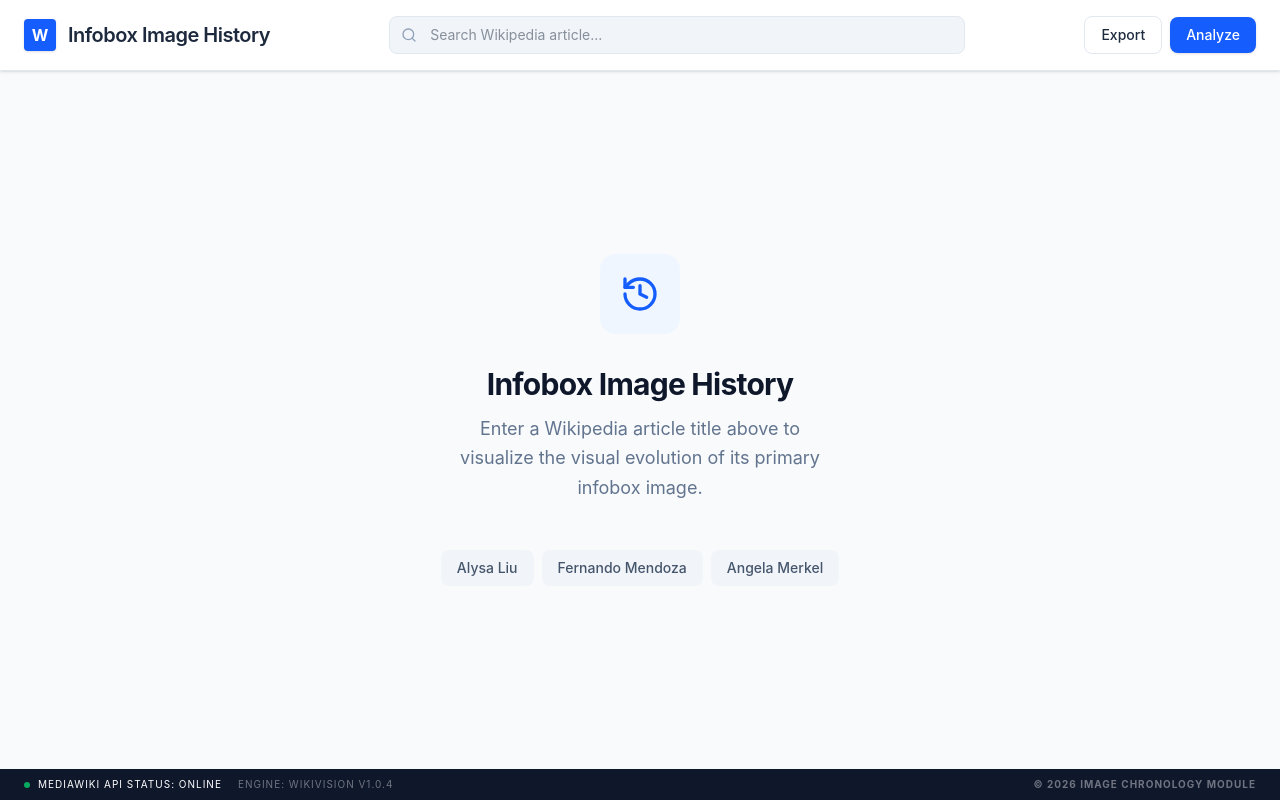
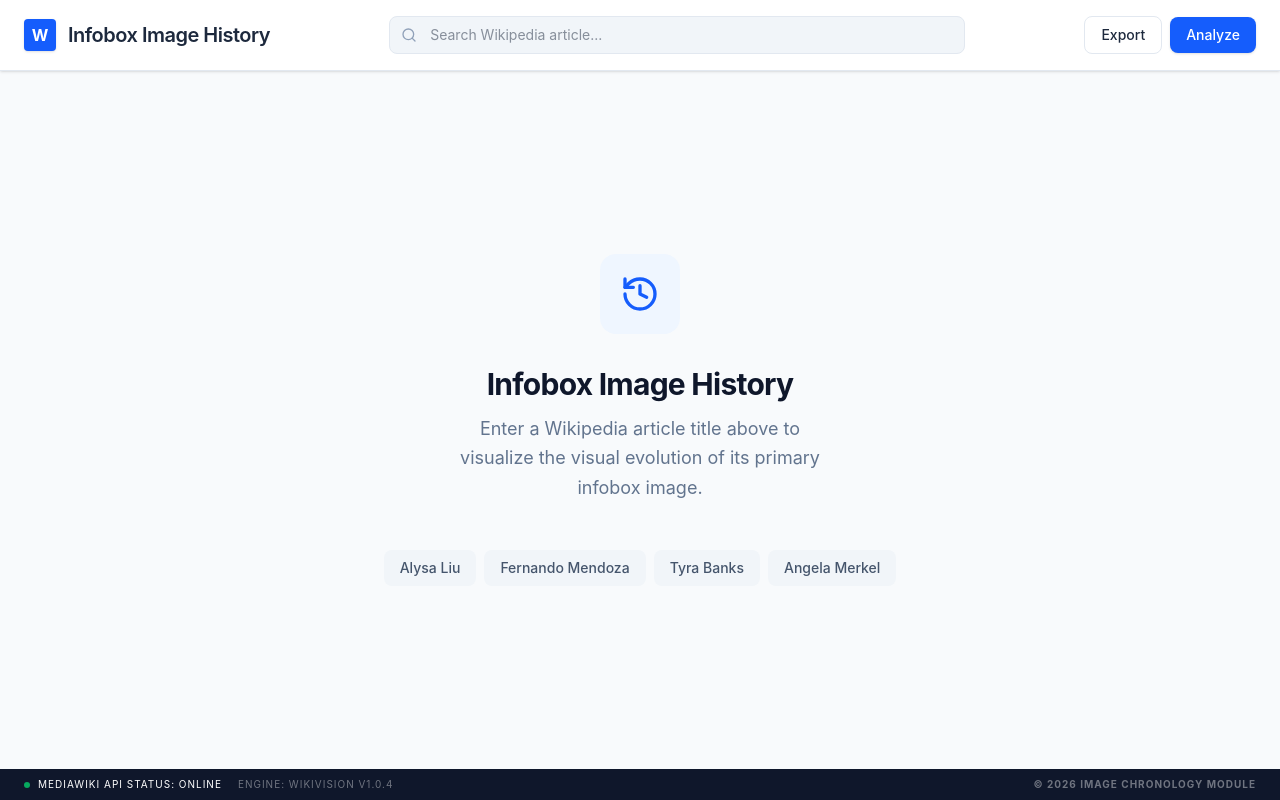
Before and after one commit to fuzheado/Wiki-Image-Chronology, a React (Vite) app: page / in a window 1280 px wide. Built offline with nearby package versions, Linux system fonts and the light colour scheme.

Commit message:
Add Tyra Banks as demo

```diff
--- a/src/App.tsx
+++ b/src/App.tsx
@@ -284,7 +284,7 @@ export default function App() {
                 </p>
               </div>
               <div className="flex flex-wrap justify-center gap-2 pt-4">
-                {['Alysa Liu', 'Fernando Mendoza', 'Angela Merkel'].map(term => (
+                {['Alysa Liu', 'Fernando Mendoza', 'Tyra Banks', 'Angela Merkel'].map(term => (
                   <button
                     key={term}
                     onClick={() => setQuery(term)}
```
